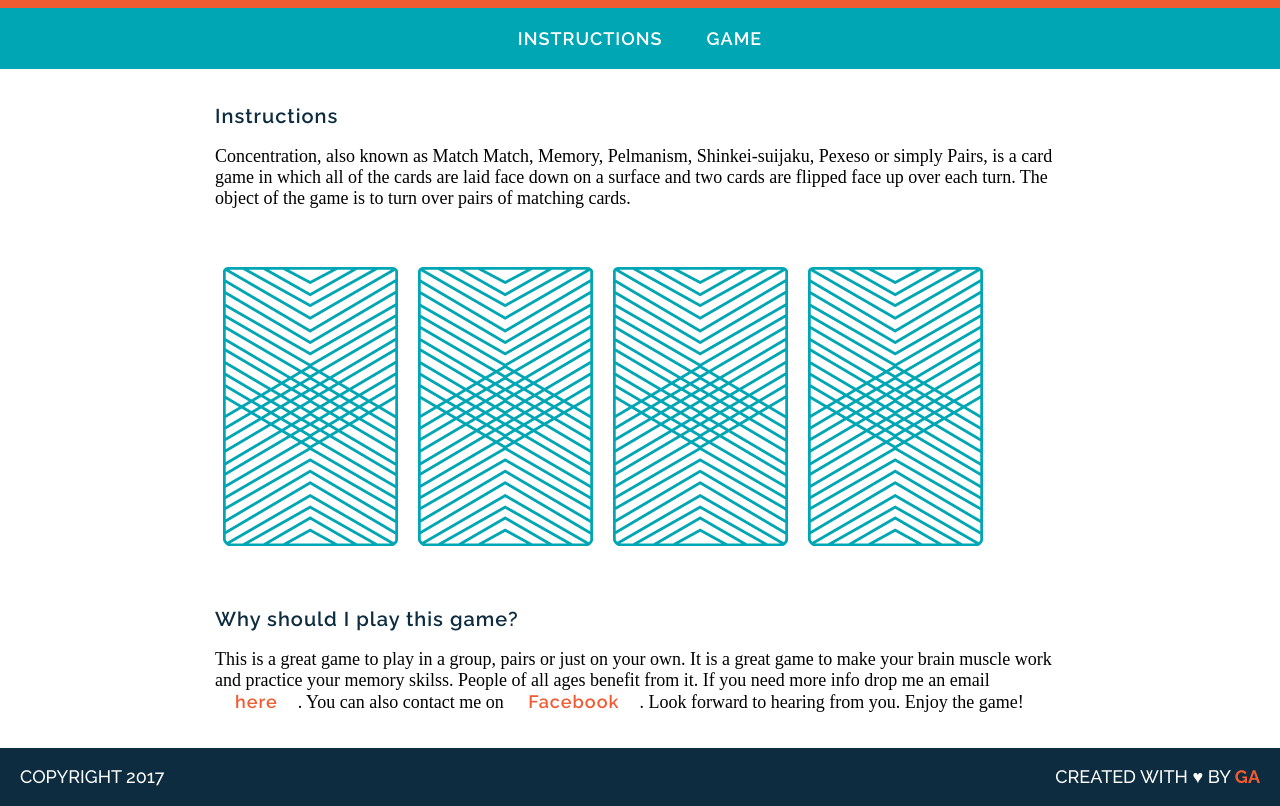
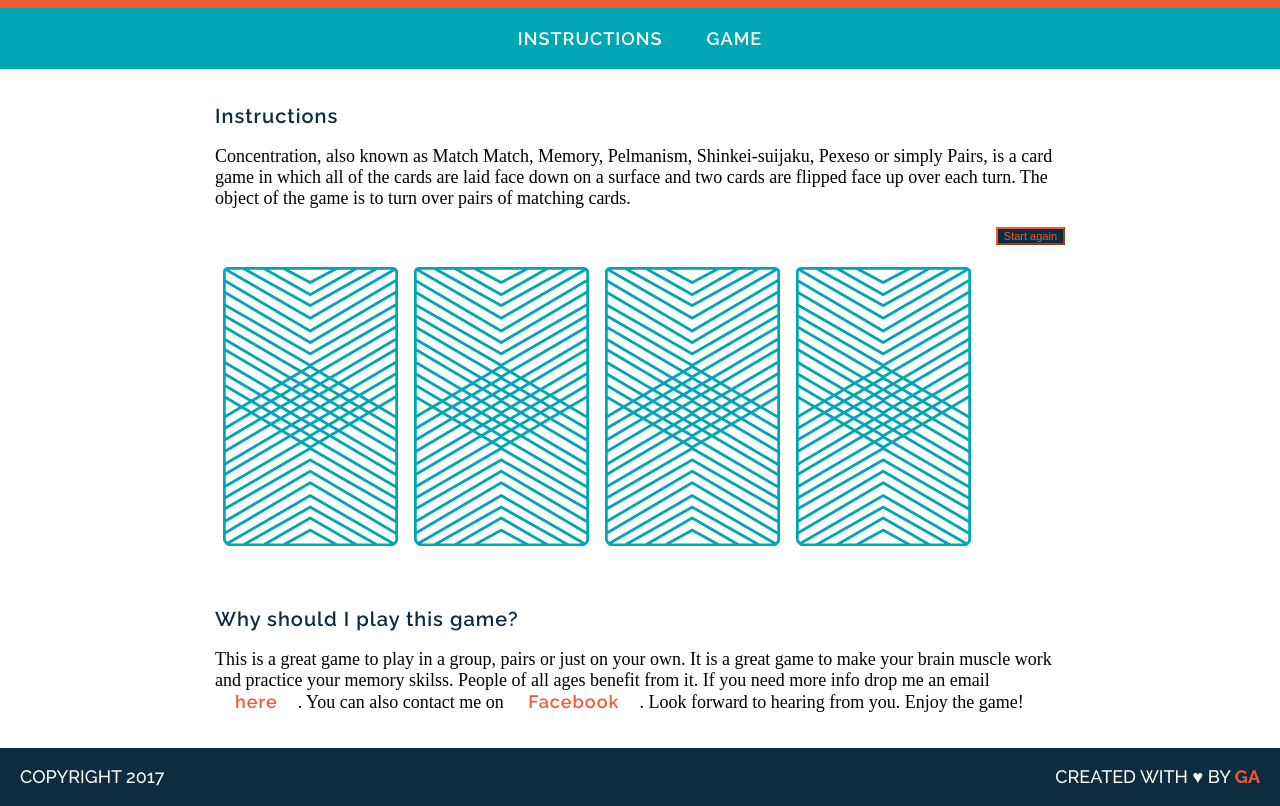
Before and after one commit to dragana5/wdi-fundamentals-memorygame, a plain HTML site: page index.html in a window 1280 px wide. Shown: the part 105-911 px from the top of the page. Drawn offline with Linux system fonts and the light colour scheme; a web font is replaced by a local one.

Commit message:
created game logic

```diff
--- a/index.html
+++ b/index.html
@@ -19,12 +19,16 @@
 	<main>
 		<h2>Instructions</h2>
 		<p>Concentration, also known as Match Match, Memory, Pelmanism, Shinkei-suijaku, Pexeso or simply Pairs, is a card game in which all of the cards are laid face down on a surface and two cards are flipped face up over each turn. The object of the game is to turn over pairs of matching cards.</p>
-		<img src="images/back.png" alt="Queen of Diamonds">
-		<img src="images/back.png" alt="Queen of Hearts">
-		<img src="images/back.png" alt="Queen of Diamonds">
-		<img src="images/back.png" alt="Queen of Hearts">
+		<div id="game-board" class="board clearfix">
+		   <!--<img src="images/back.png" alt="Queen of Diamonds">
+		   <img src="images/back.png" alt="Queen of Hearts">
+		   <img src="images/back.png" alt="Queen of Diamonds">
+		   <img src="images/back.png" alt="Queen of Hearts">-->
+		<button id="resetButton">Start again</button>
+		</div>
 		<h2>Why should I play this game?</h2>
 		<p>This is a great game to play in a group, pairs or just on your own. It is a great game to make your brain muscle work and practice your memory skilss. People of all ages benefit from it. If you need more info drop me an email <a href="">here</a>. You can also contact me on <a href="">Facebook</a>. Look forward to hearing from you. Enjoy the game!</p>
+
 	</main>
 	<footer class="clearfix">
 		<p class="copyright">Copyright 2017</p>
--- a/js/main.js
+++ b/js/main.js
@@ -33,8 +33,10 @@ var checkForMatch = function() {
 
 
 var flipCard = function(cardId) {
-	console.log("User flipped " + cards[cardId].rank);
-	cardsInPlay.push(cards[cardId].rank);
+  var cardId = this.getAttribute('data-id');
+	console.log("User flipped " + cards.rank);
+	cardsInPlay.push(cards.rank);
+  this.setAttribute('src', cards[cardId].cardImage);
 	if (cardsInPlay.length === 2) {/* && cardsInPlay[0] === cardsInPlay[2]) {
 		alert("You found a match!");
 	} else {
@@ -47,5 +49,22 @@ var flipCard = function(cardId) {
     }
 };
 
-flipCard(0);
-flipCard(2);
+var createBoard = function() {
+   for(var i = 1; i <= cards.length; i++) {
+    var cardElement = document.createElement('img');
+    cardElement.setAttribute('src', 'images/back.png');
+    cardElement.setAttribute('data-id', i);
+    cardElement.addEventListener('click', flipCard);
+    document.getElementById('game-board').appendChild(cardElement);
+
+   }
+};
+
+
+
+//gameBoard();
+
+createBoard();
+
+//flipCard(0);
+//flipCard(2);
--- a/style.css
+++ b/style.css
@@ -138,3 +138,11 @@ footer {
 	color: #F15B31;
 	font-weight: 700;
 }
+
+button {
+	color:  #F15B31;
+	font-size: 11px;
+	background-color: #0D2C40;
+	float: right;
+	border-color: #F15B31;
+}
```
Also changed, not shown: 2 other files.
